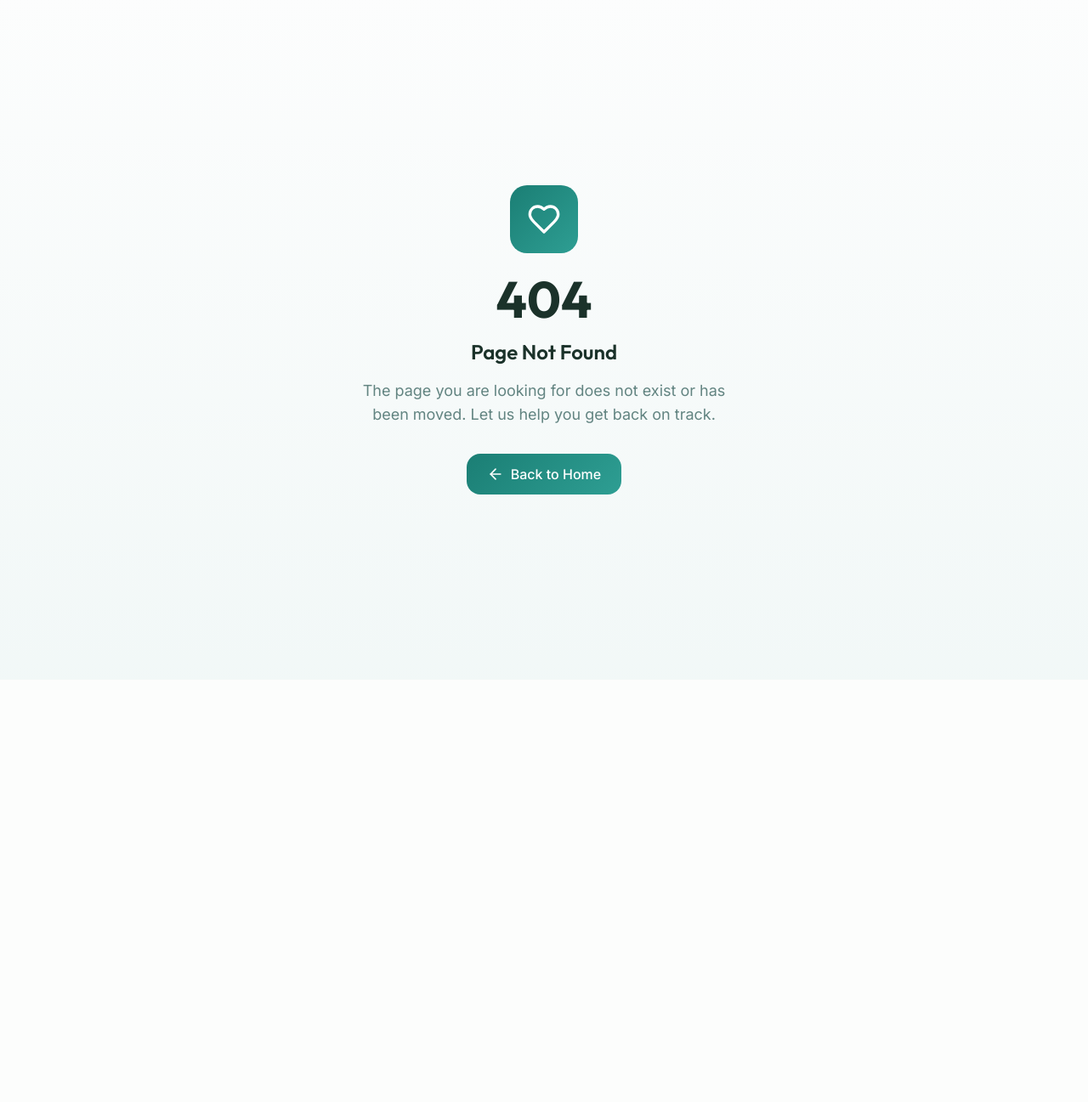
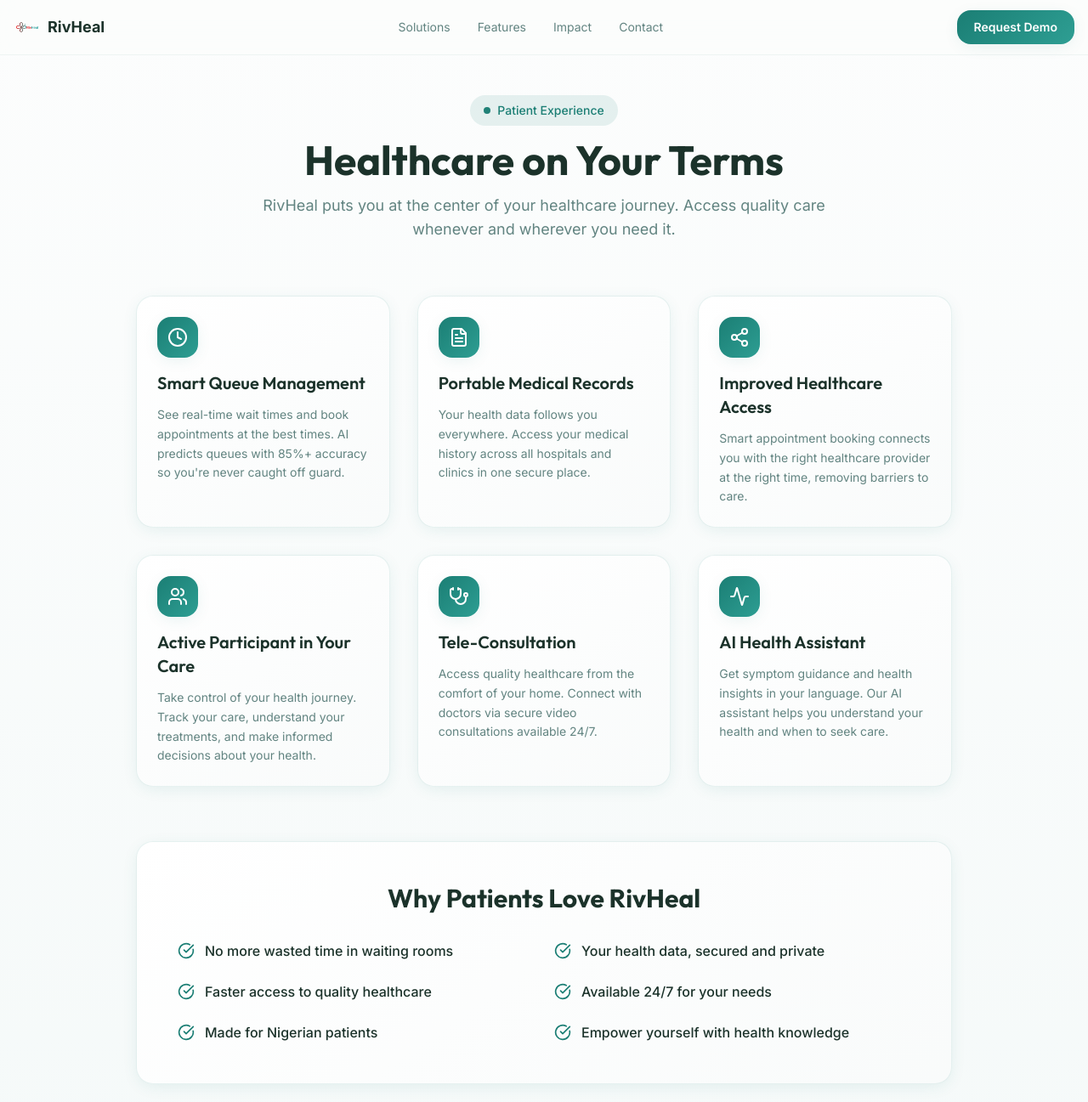
Before and after one commit to Iterative-Lead-Systems/rivheal-website-next, a Next.js app: page /patient-experience in a window 1280 px wide. Before the commit this address had no page. Shown: the top 1297 px of the page at 85% size. Before the commit the page ends 800 px from the top, so only its background shows below. Built offline with nearby package versions, Linux system fonts and the light colour scheme.

Commit message:
chore: modify cards

```diff
--- /dev/null
+++ b/app/patient-experience/page.tsx
@@ -0,0 +1,146 @@
+"use client";
+
+import { motion } from "framer-motion";
+import Header from "@/components/Header";
+import Footer from "@/components/Footer";
+import { Clock, FileText, Users, Stethoscope, Activity, Share2, CheckCircle } from "lucide-react";
+import Link from "next/link";
+
+const features = [
+  {
+    icon: Clock,
+    title: "Smart Queue Management",
+    description: "See real-time wait times and book appointments at the best times. AI predicts queues with 85%+ accuracy so you're never caught off guard.",
+  },
+  {
+    icon: FileText,
+    title: "Portable Medical Records",
+    description: "Your health data follows you everywhere. Access your medical history across all hospitals and clinics in one secure place.",
+  },
+  {
+    icon: Share2,
+    title: "Improved Healthcare Access",
+    description: "Smart appointment booking connects you with the right healthcare provider at the right time, removing barriers to care.",
+  },
+  {
+    icon: Users,
+    title: "Active Participant in Your Care",
+    description: "Take control of your health journey. Track your care, understand your treatments, and make informed decisions about your health.",
+  },
+  {
+    icon: Stethoscope,
+    title: "Tele-Consultation",
+    description: "Access quality healthcare from the comfort of your home. Connect with doctors via secure video consultations available 24/7.",
+  },
+  {
+    icon: Activity,
+    title: "AI Health Assistant",
+    description: "Get symptom guidance and health insights in your language. Our AI assistant helps you understand your health and when to seek care.",
+  },
+];
+
+export default function PatientExperiencePage() {
+  return (
+    <div className="min-h-screen bg-gradient-hero">
+      <Header />
+      <main className="pt-28 pb-20 px-4">
+        <div className="container mx-auto max-w-5xl">
+          {/* Hero Section */}
+          <motion.div
+            className="text-center mb-16"
+            initial={{ opacity: 0, y: 20 }}
+            whileInView={{ opacity: 1, y: 0 }}
+            viewport={{ once: true }}
+          >
+            <div className="inline-flex items-center gap-2 px-4 py-2 rounded-full bg-primary/10 text-primary text-sm font-medium mb-4">
+              <span className="w-2 h-2 rounded-full bg-primary animate-pulse" />
+              Patient Experience
+            </div>
+            <h1 className="text-4xl md:text-5xl font-display font-bold text-foreground mb-4">
+              Healthcare on Your Terms
+            </h1>
+            <p className="text-lg text-muted-foreground max-w-2xl mx-auto">
+              RivHeal puts you at the center of your healthcare journey. Access quality care whenever and wherever you need it.
+            </p>
+          </motion.div>
+
+          {/* Features Grid */}
+          <div className="grid md:grid-cols-2 lg:grid-cols-3 gap-8 mb-16">
+            {features.map((feature, index) => {
+              const Icon = feature.icon;
+              return (
+                <motion.div
+                  key={feature.title}
+                  className="bg-gradient-card border border-primary/10 rounded-2xl p-6 shadow-soft hover:shadow-elevated transition-all"
+                  initial={{ opacity: 0, y: 30 }}
+                  whileInView={{ opacity: 1, y: 0 }}
+                  viewport={{ once: true }}
+                  transition={{ delay: index * 0.1 }}
+                >
+                  <div className="w-12 h-12 rounded-xl bg-gradient-primary flex items-center justify-center mb-4 shadow-soft">
+                    <Icon className="w-6 h-6 text-primary-foreground" />
+                  </div>
+                  <h3 className="text-xl font-display font-semibold text-foreground mb-3">
+                    {feature.title}
+                  </h3>
+                  <p className="text-muted-foreground text-sm leading-relaxed">
+                    {feature.description}
+                  </p>
+                </motion.div>
+              );
+            })}
+          </div>
+
+          {/* Why Choose Section */}
+          <motion.div
+            className="bg-gradient-card border border-primary/10 rounded-2xl p-8 md:p-12 mb-16 shadow-soft"
+            initial={{ opacity: 0, y: 20 }}
+            whileInView={{ opacity: 1, y: 0 }}
+            viewport={{ once: true }}
+          >
+            <h2 className="text-3xl font-display font-bold text-foreground mb-8 text-center">
+              Why Patients Love RivHeal
+            </h2>
+            <div className="grid md:grid-cols-2 gap-6">
+              {[
+                "No more wasted time in waiting rooms",
+                "Your health data, secured and private",
+                "Faster access to quality healthcare",
+                "Available 24/7 for your needs",
+                "Made for Nigerian patients",
+                "Empower yourself with health knowledge",
+              ].map((reason) => (
+                <div key={reason} className="flex items-start gap-3">
+                  <CheckCircle className="w-5 h-5 text-primary shrink-0 mt-0.5" />
+                  <span className="text-foreground font-medium">{reason}</span>
+                </div>
+              ))}
+            </div>
+          </motion.div>
+
+          {/* CTA Section */}
+          <motion.div
+            className="bg-gradient-primary rounded-2xl p-12 text-center shadow-elevated"
+            initial={{ opacity: 0, y: 20 }}
+            whileInView={{ opacity: 1, y: 0 }}
+            viewport={{ once: true }}
+          >
+            <h2 className="text-3xl md:text-4xl font-display font-bold text-primary-foreground mb-4">
+              Ready to Transform Your Healthcare?
+            </h2>
+            <p className="text-primary-foreground/80 text-lg max-w-xl mx-auto mb-8">
+              Join thousands of Nigerians who are taking control of their health with RivHeal.
+            </p>
+            <Link
+              href="#join-waitlist"
+              className="inline-block px-8 py-4 rounded-xl text-base font-semibold bg-gradient-warm text-primary-foreground hover:opacity-90 transition-opacity shadow-elevated"
+            >
+              Join the Waitlist Today →
+            </Link>
+          </motion.div>
+        </div>
+      </main>
+      <Footer />
+    </div>
+  );
+}
--- a/app/request-demo/page.tsx
+++ b/app/request-demo/page.tsx
@@ -7,7 +7,7 @@
 import { toast } from "sonner";
 import Header from "@/components/Header";
 import Footer from "@/components/Footer";
-import { CheckCircle, Building2, Users, Stethoscope } from "lucide-react";
+import { CheckCircle } from "lucide-react";
 
 const schema = z.object({
   hospitalName: z.string().min(2, "Hospital/clinic name is required"),
@@ -105,6 +105,7 @@
                 </ul>
               </div>
 
+              {/* Stats section - commented out
               <div className="grid grid-cols-3 gap-3">
                 {[
                   { icon: Building2, label: "12+\nHospitals" },
@@ -122,6 +123,7 @@
                   </div>
                 ))}
               </div>
+              */}
             </aside>
 
             {/* Form */}
--- a/components/Header.tsx
+++ b/components/Header.tsx
@@ -25,11 +25,12 @@
             <Image
               src="/rivheal.png"
               alt="RivHeal"
-              width={120}
-              height={40}
-              className="h-8 w-auto object-contain"
+              width={32}
+              height={32}
+              className="h-8 w-8 object-contain"
               onError={() => {}}
             />
+            <span className="hidden sm:inline text-lg font-bold text-foreground">RivHeal</span>
           </div>
         </Link>
 
--- a/components/Modules.tsx
+++ b/components/Modules.tsx
@@ -8,11 +8,11 @@
   {
     title: "Patient Experience",
     description:
-      "AI-powered appointments, live queue intelligence, AI health assistant, and digital medical records — all in one app.",
+      "Appointment management, live queue intelligence, AI health assistant, and digital medical records — all in one app.",
     image: "/images/solutions/patient-experience.png",
     alt: "Patient using RivHeal mobile app to book an appointment",
     accent: "bg-primary/10 text-primary",
-    href: "#join-waitlist",
+    href: "/patient-experience",
     isClickable: true,
   },
   {
@@ -38,7 +38,7 @@
   {
     title: "Home Care",
     description:
-      "On-demand healthcare at your doorstep with AI-verified practitioners available 24/7.",
+      "On-demand healthcare at your doorstep with verified practitioners available 24/7.",
     image: "/images/solutions/home-care.png",
     alt: "Home care nurse visiting a patient at home through RivHeal platform",
     accent: "bg-primary/10 text-primary",
```
